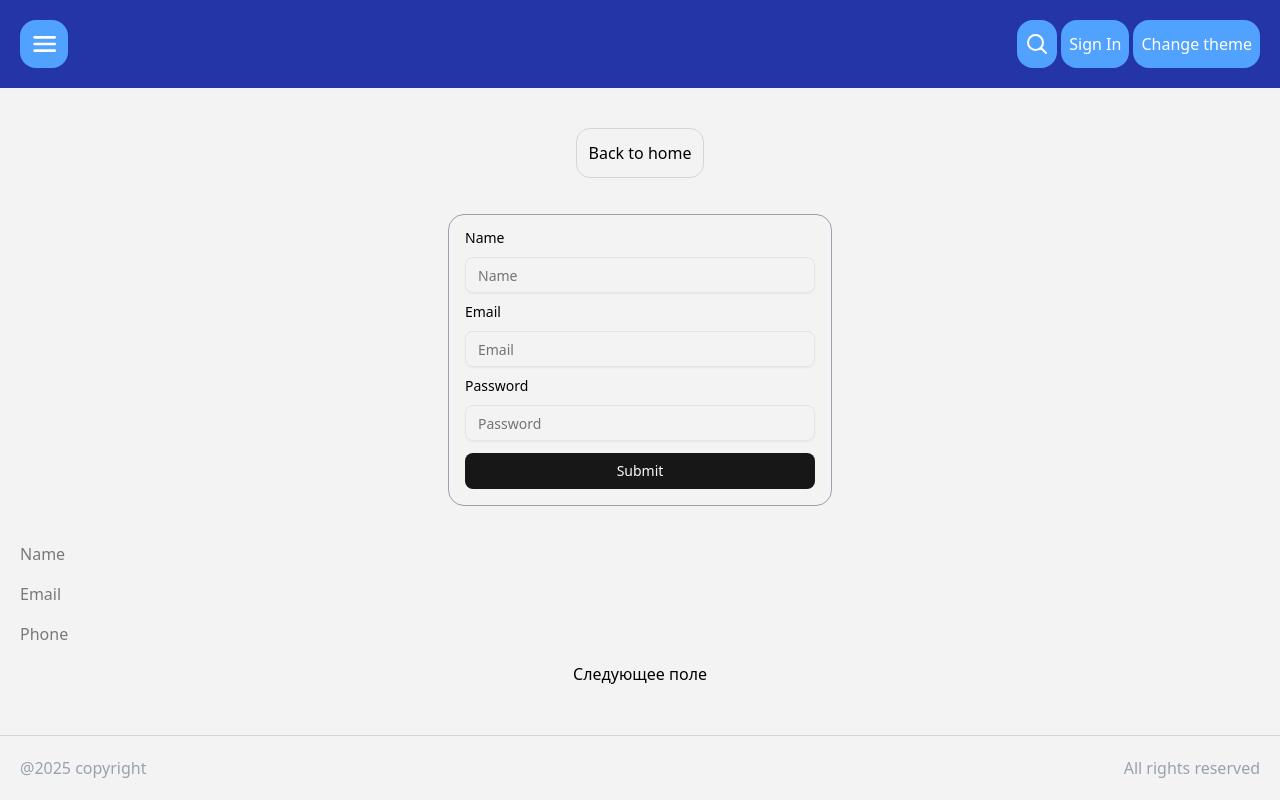
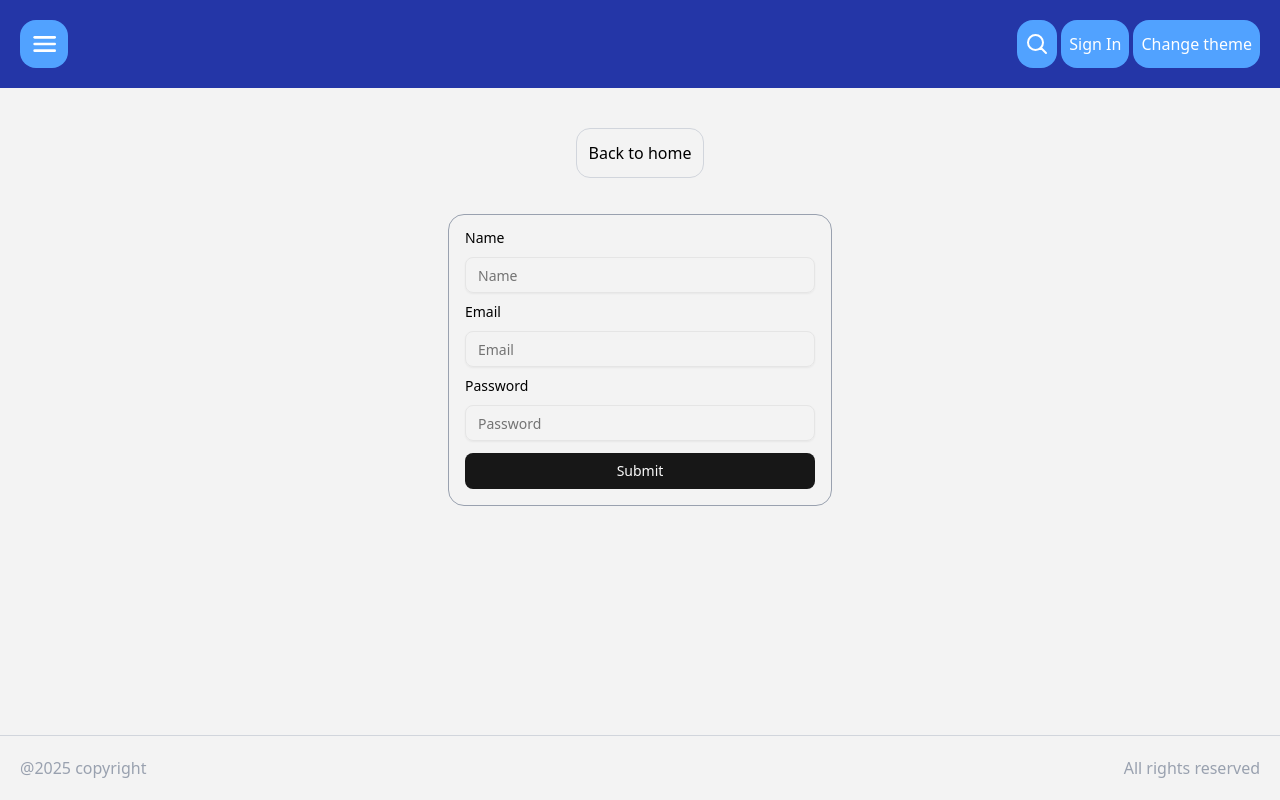
Before and after one commit to vikktoriiaa/final-project, a React (Vite) app in the folder vite-project-40/: page / in a window 1280 px wide. Built offline with nearby package versions, Linux system fonts and the light colour scheme.

Commit message:
change Main.tsx

```diff
--- a/vite-project-40/src/components/Main.tsx
+++ b/vite-project-40/src/components/Main.tsx
@@ -1,6 +1,6 @@
 import { THEME } from "../constants/theme"
 import { FormController } from "./form/FormController"
-import { FormWithFocus } from "./FormWithFocus"
+// import { FormWithFocus } from "./FormWithFocus"
 
 type Props = {
   theme: string,
@@ -11,7 +11,7 @@ export const Main = ({theme, onBackToHome}: Props) => {
     <main className={`flex-1 flex flex-col gap-4 ${theme === THEME.DARK ? 'text-white bg-[#313037]' : 'text-black bg-[#f3f3f3]'}`}>
       <button className="border-1 border-gray-300 mt-10 mb-5 mx-auto p-3 rounded-xl" onClick={onBackToHome}>Back to home</button>
       <FormController />
-      <FormWithFocus />
+      {/* <FormWithFocus /> */}
     </main>
   )
 }
```
